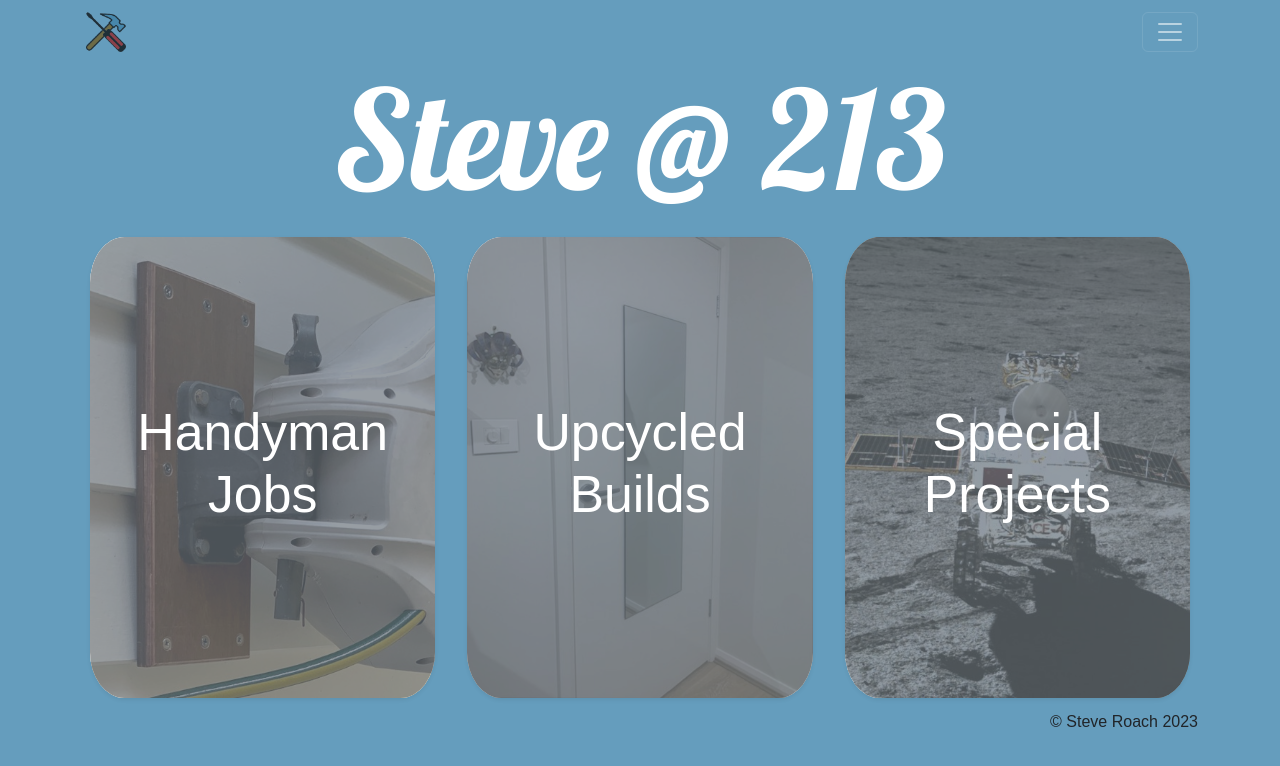
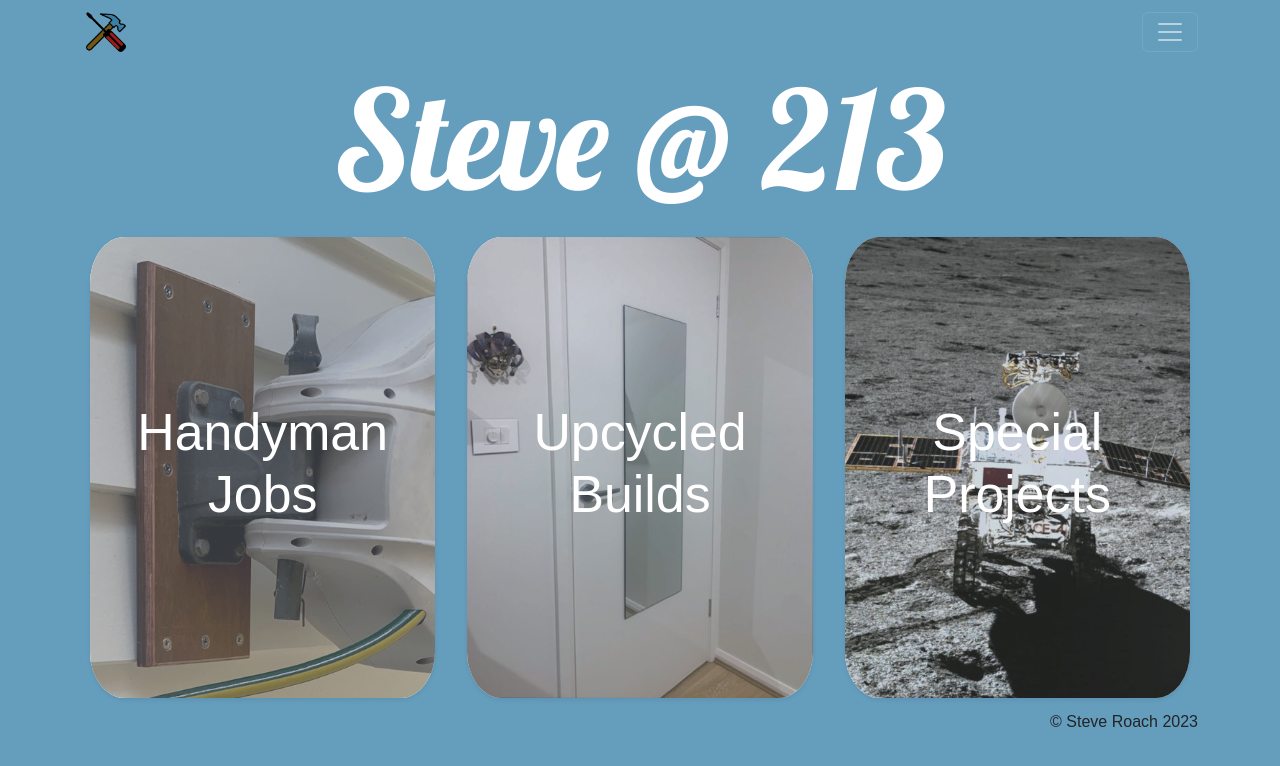
Before and after one commit to SteveRoach/steve_at_213, a Django app: page / in a window 1280 px wide. Shown: the top 766 px of the page. Run offline with Django 4.2, Linux system fonts and the light colour scheme; some libraries are stand-ins or nearby versions.

Commit message:
handyman front page 8

```diff
--- a/main/static/main/css/index.css
+++ b/main/static/main/css/index.css
@@ -24,11 +24,9 @@ h2 {
 }
 
 a {
-    opacity: 0.7 !important;
 }
 
 a:hover {
-    opacity: 0.2 !important;
 }
 
 @media (min-width: 576px) {
--- a/main/templates/index.html
+++ b/main/templates/index.html
@@ -17,8 +17,8 @@
                 </div>
                 <div class="card-title card-img-overlay text-center" style="">
                   <a class="" href="handyman">
-                    <div class="card-text-wrap bg-secondary d-flex h-100">
-                      <h2 class="align-self-center">Handyman Jobs</h2>
+                    <div class="card-text-wrap bg-secondary d-flex h-100 opacity-50">
+                    <h2 class="align-self-center">Handyman Jobs</h2>
                     </div>
                   </a>
                 </div>
@@ -34,7 +34,7 @@
                 </div>
                 <div class="card-title card-img-overlay text-center" style="">
                   <a class="" href="handyman">
-                    <div class="card-text-wrap bg-secondary d-flex h-100">
+                    <div class="card-text-wrap bg-secondary d-flex h-100 opacity-25">
                       <h2 class="align-self-center">Upcycled Builds</h2>
                     </div>
                   </a>
@@ -51,7 +51,7 @@
                 </div>
                 <div class="card-title card-img-overlay text-center" style="">
                   <a class="" href="handyman">
-                    <div class="card-text-wrap bg-secondary d-flex h-100">
+                    <div class="card-text-wrap bg-secondary d-flex h-100 opacity-25">
                       <h2 class="align-self-center">Special Projects</h2>
                     </div>
                   </a>
```
